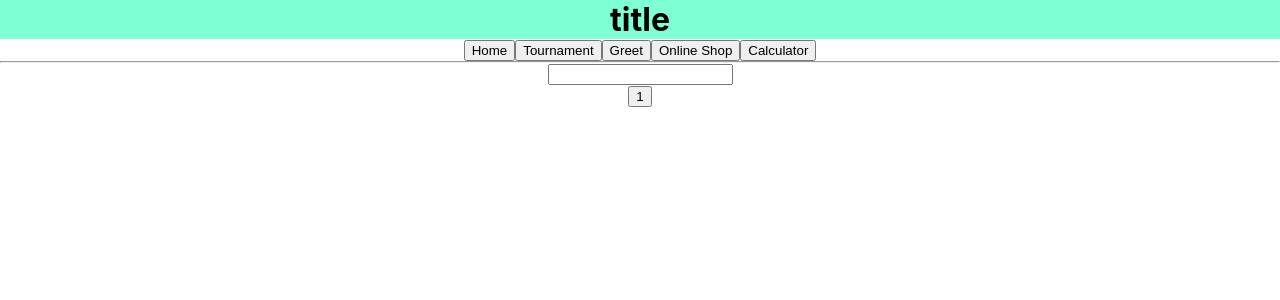
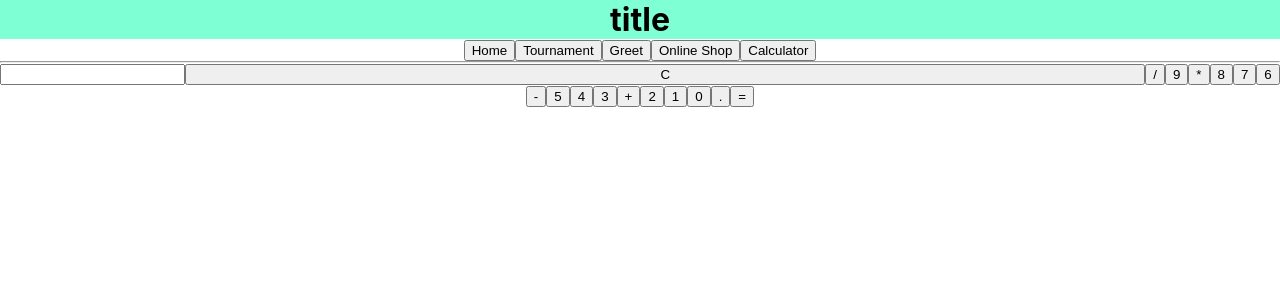
Before and after one commit to AitordeGomar/React-Demo, a React (Create React App) app: page /calculator in a window 1280 px wide. Shown: the top 300 px of the page. Built offline with nearby package versions, Linux system fonts and the light colour scheme.

Commit message:
buttons in same file and css imported

```diff
--- a/src/componets/CalcButton.js
+++ /dev/null
@@ -1,11 +0,0 @@
-import React from 'react';
-
-const CalcButton = () => {
-    return (
-        <div>
-            <button className='calc-button'>1</button>
-        </div>
-    )
-}
-
-export default CalcButton
--- a/src/componets/Calculator.js
+++ b/src/componets/Calculator.js
@@ -1,14 +1,41 @@
 import React, {useState} from 'react';
-import CalcButton from './CalcButton';
+import './css/Calculator.css';
 
 const Calculator = () => {
 
     const [value, setValue] = useState('');
+
     return (
         <div>
             <input type='text' value={value}/>
-            <CalcButton />
+            <CalcButton symbol='C' width='cols-3'/>
+            <CalcButton symbol='/'/>
+            <CalcButton symbol='9'/>
+            <CalcButton symbol='*'/>
+            <CalcButton symbol='8'/>
+            <CalcButton symbol='7'/>
+            <CalcButton symbol='6'/>
+            <CalcButton symbol='-'/>
+            <CalcButton symbol='5'/>
+            <CalcButton symbol='4'/>
+            <CalcButton symbol='3'/>
+            <CalcButton symbol='+'/>
+            <CalcButton symbol='2'/>
+            <CalcButton symbol='1'/>
+            <CalcButton symbol='0'/>
+            <CalcButton symbol='.'/>
+            <CalcButton symbol='='/>
+
         </div>
+    )
+
+
+}
+const CalcButton = (props)=>{
+    return(
+        <>
+        <button className={props.width}>{props.symbol}</button>
+        </>
     )
 }
 
--- /dev/null
+++ b/src/componets/css/Calculator.css
@@ -0,0 +1,3 @@
+.cols-3{
+    width:75vw;
+}
```
